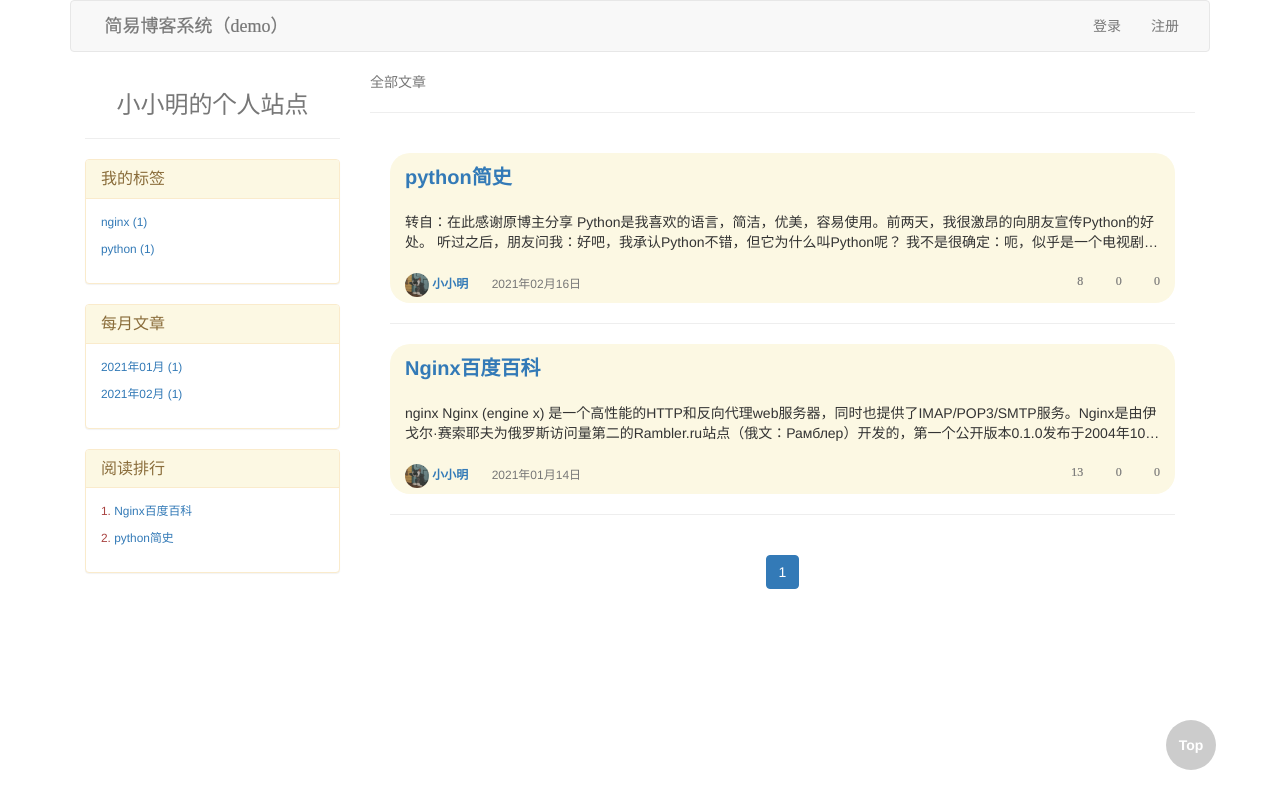
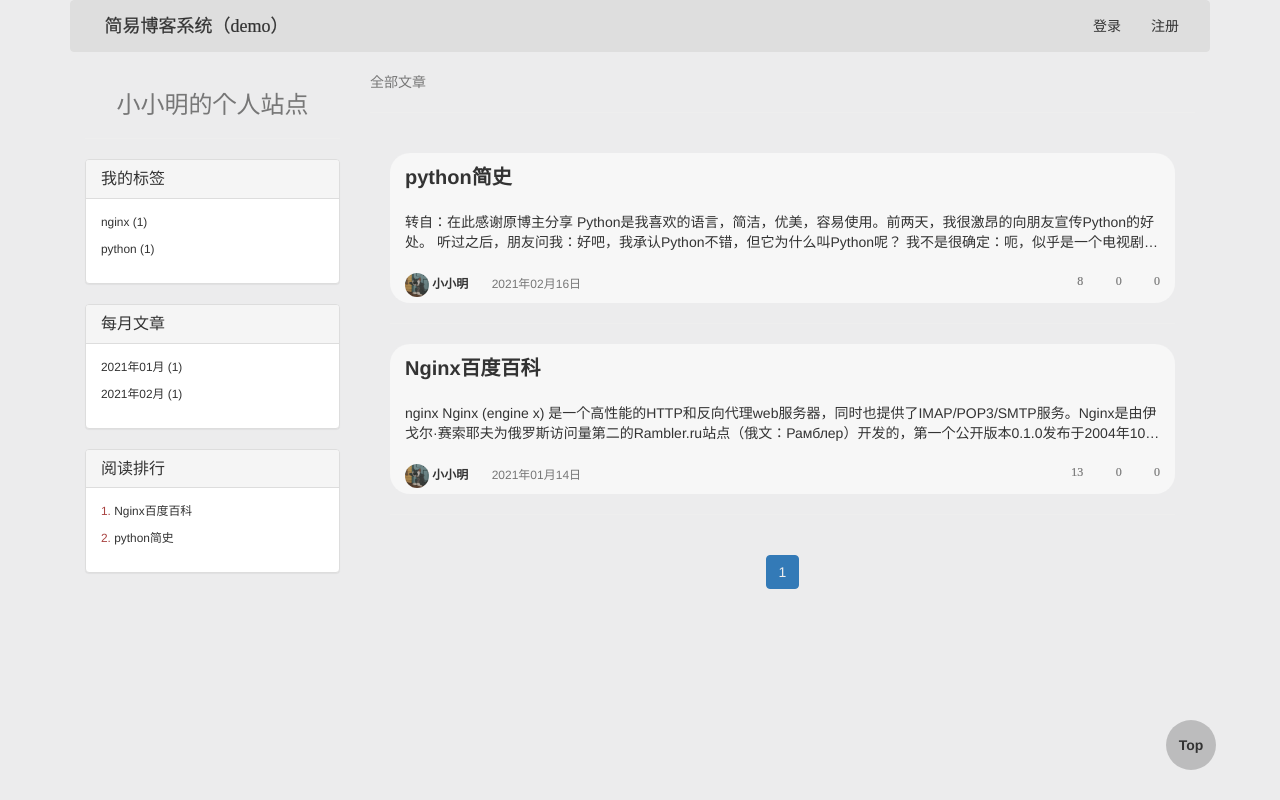
Before and after one commit to xiangjianan/blog, a Django app: a page that uses templates/user-blog.html in a window 1280 px wide. Run offline with Django 3.2, Linux system fonts and the light colour scheme; data comes from the database, SQL or seed files in the repository; both versions use the stored data as it was after the commit; data that the repository does not hold is empty; some libraries are stand-ins or nearby versions; some web fonts are replaced.

Commit message:
V1.2.2 主题更新白色

```diff
--- a/static/blog/article.css
+++ b/static/blog/article.css
@@ -82,6 +82,7 @@
     height: 180px;
     border: 1px solid #e3e3e3;
     border-radius: 20px;
+    background-color: #f7f7f7;
 }
 
 .side-right-header .btn-login {
--- a/static/blog/auth.css
+++ b/static/blog/auth.css
@@ -77,15 +77,17 @@
 /* 动画 */
 .btn, .btn:hover, a, a:hover {
     /*transition: 0.3s all cubic-bezier(.46, 1, .23, 1.52) !important;*/
-    transition: 0.4s all;
+    transition: all .3s ease-in-out;
 }
-.article-item{
-    transition: 0.4s all;
+
+.article-item {
+    transition: all .3s ease-in-out;
 }
-.article-item:hover{
+
+.article-item:hover {
     /*background-color: rgba(240,240,240,0.4)!important;*/
     /*opacity: 0.9;*/
-    transform: translateY(-1px);
-    box-shadow: 0 2px 10px rgba(0,0,0,0.1);
-    transition: 0.4s all;
+    transform: translateX(5px);
+    box-shadow: 0 2px 10px rgba(0, 0, 0, 0.1);
+    transition: all .3s ease-in-out;
 }
--- a/static/blog/reset.css
+++ b/static/blog/reset.css
@@ -23,29 +23,49 @@ time, mark, audio, video {
     font: inherit;
     vertical-align: baseline;
 }
+
 /* HTML5 display-role reset for older browsers */
 article, aside, details, figcaption, figure,
 footer, header, hgroup, menu, nav, section {
     display: block;
 }
+
 body {
     line-height: 1;
+    background-color: #ECECED!important;
 }
+
 ol, ul, li {
     list-style: none;
 }
+
 blockquote, q {
     quotes: none;
 }
+
 blockquote:before, blockquote:after,
 q:before, q:after {
     content: '';
     content: none;
 }
+
 table {
     border-collapse: collapse;
     border-spacing: 0;
 }
+
 a, a:hover {
-    text-decoration: none!important;
+    color: #333333!important;
+    text-decoration: none !important;
 }
+a:hover{
+    color: #F5810A!important;
+}
+
+.navbar-default {
+    background-color: #dedede!important;
+    border-color: #dedede!important;
+}
+.bg-info{
+    background-color: #f7f7f7!important;
+}
--- a/templates/home.html
+++ b/templates/home.html
@@ -28,7 +28,7 @@
                     <div class="col-md-3">
                         <div class="view-img">
                             <a href="/{{ article.user.username }}/articles/{{ article.id }}">
-                                <img src="/static/blog/image/blog.png" height="130">
+                                <img src="/media/{{ article.user.avatar }}" height="130">
                             </a>
                         </div>
                     </div>
--- a/templates/parts/paginator.html
+++ b/templates/parts/paginator.html
@@ -13,7 +13,7 @@
         {% for i in page_range %}
             <!-- 当前页：active -->
             {% if current_page_num == i %}
-                <li class="active"><a href="?page={{ i }}">{{ i }}</a></li>
+                <li class="active"><a href="?page={{ i }}" style="color: #eeeeee!important;">{{ i }}</a></li>
             {% else %}
                 <li><a href="?page={{ i }}">{{ i }}</a></li>
             {% endif %}
--- a/templates/parts/side-left-manager.html
+++ b/templates/parts/side-left-manager.html
@@ -3,7 +3,7 @@
     <span class="h3 text-muted center-block text-center">{{ blog_site.title }}</span>
 </a>
 <!-- 操作栏 -->
-<div class="panel panel-success">
+<div class="panel panel-warning">
     <div class="panel-heading" role="tab" id="headingOne">
         <h4 class="panel-title">
             <a role="button" data-toggle="collapse" href="#collapseOne">
--- a/templates/parts/side-left.html
+++ b/templates/parts/side-left.html
@@ -6,13 +6,13 @@
     <!-- 判断是否为当前用户站点 -->
     {% if username == request.user.username %}
         <div>
-            <a class="btn btn-block btn-warning glyphicon glyphicon-edit text-muted"
+            <a class="btn btn-block btn-default glyphicon glyphicon-edit text-muted"
                href="/{{ username }}/article_manager/article_create/">发布新文章</a>
         </div>
     {% endif %}
     <hr>
     <!-- 标签 -->
-    <div class="panel panel-warning">
+    <div class="panel panel-default">
         <div class="panel-heading" role="tab" id="headingTwo">
             <h4 class="panel-title">
                 <a role="button" data-toggle="collapse"
@@ -36,7 +36,7 @@
             </div>
         </div>
     </div>
-    <div class="panel panel-warning">
+    <div class="panel panel-default">
         <div class="panel-heading" role="tab" id="headingThree">
             <h4 class="panel-title">
                 <a role="button" data-toggle="collapse"
@@ -60,7 +60,7 @@
             </div>
         </div>
     </div>
-    <div class="panel panel-warning">
+    <div class="panel panel-default">
         <div class="panel-heading" role="tab" id="headingThree">
             <h4 class="panel-title">
                 <a role="button" data-toggle="collapse"
--- a/templates/parts/side-right.html
+++ b/templates/parts/side-right.html
@@ -5,7 +5,7 @@
         <span class="center-block text-center text-muted">DEMO演示版</span>
         <span class="center-block text-center text-muted">测试账号:test 密码:123456</span>
         <a href="#" data-toggle="modal" data-target=".login-modal" class="auth">
-            <span class="btn btn-info center-block text-center btn-login">登录</span>
+            <span class="btn btn-default center-block text-center btn-login">登录</span>
         </a>
     </div>
 {% else %}
@@ -14,7 +14,7 @@
             <img src="/media/{{ request.user.avatar }}" class="center-block text-center">
         </a>
         <a href="/{{ request.user.username }}/">
-            <span class="btn btn-warning center-block text-center btn-login">我的个人站点</span>
+            <span class="btn btn-default center-block text-center btn-login">我的个人站点</span>
         </a>
     </div>
 {% endif %}
--- a/templates/user-article-manager.html
+++ b/templates/user-article-manager.html
@@ -21,7 +21,7 @@
         <hr>
         <table class="table table-striped table-hover">
             <thead>
-            <tr class="success text-muted">
+            <tr class="warning text-muted">
                 <th>标题</th>
                 <th>日期</th>
                 <th>评论数</th>
--- a/templates/user-blog.html
+++ b/templates/user-blog.html
@@ -21,7 +21,7 @@
         <hr>
         <div class="article-list">
             {% for article in current_page %}
-                <div class="article-item clearfix bg-warning">
+                <div class="article-item clearfix bg-info">
                     <div class="col-md-12">
                         <div class="media-right view-title">
                             <p>
```
Also changed, not shown: db.sqlite3. Lines whose indentation alone changed are shown as unchanged.
